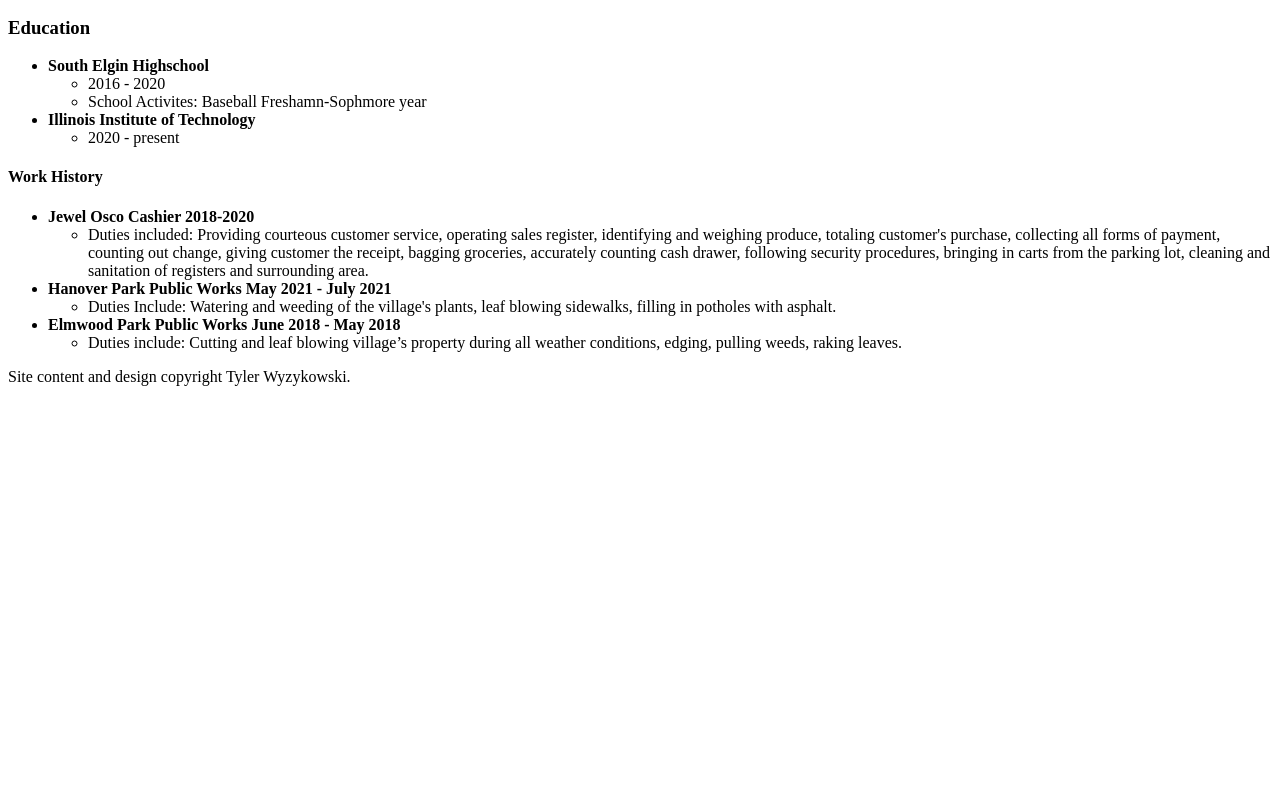
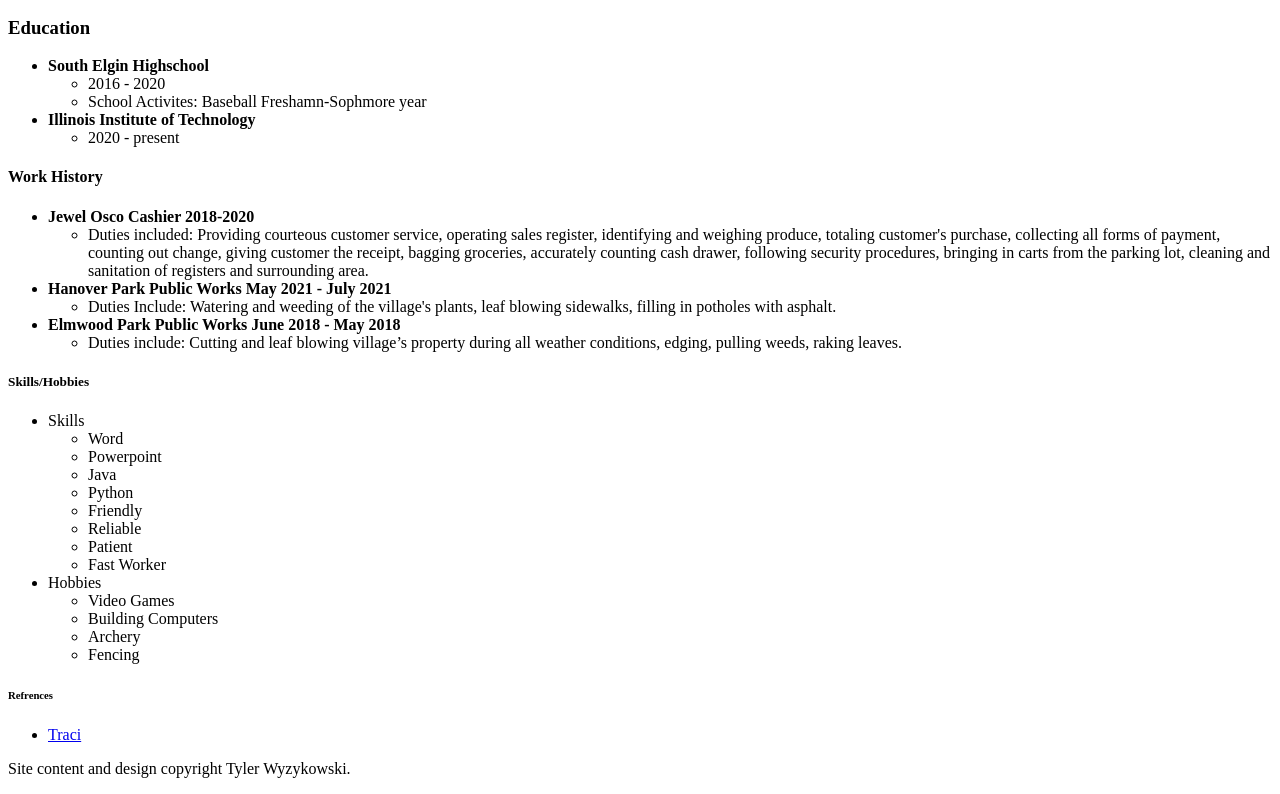
Before and after one commit to Tylwyz/Website, a plain HTML site: page resume/index.html in a window 1280 px wide. Shown: the part 183-977 px from the top of the page. Before the commit the page ends 800 px from the top, so only its background shows below. Drawn offline with Linux system fonts and the light colour scheme.

Commit message:
Add Skills/Hobbies section and references

```diff
--- a/resume/index.html
+++ b/resume/index.html
@@ -88,6 +88,45 @@
               </ul>
             </header>
 
+            <header class="p-skill">
+              <h5>Skills/Hobbies</h5>
+              <ul>
+                <li>
+                  Skills
+                  <ul>
+                    <li>Word</li>
+                    <li>Powerpoint</li>
+                    <li>Java</li>
+                    <li>Python</li>
+                    <li>Friendly</li>
+                    <li>Reliable</li>
+                    <li>Patient</li>
+                    <li>Fast Worker</li>
+                  </ul>
+                </li>
+                <li>
+                  Hobbies
+                  <ul>
+                    <li>Video Games</li>
+                    <li>Building Computers</li>
+                    <li>Archery</li>
+                    <li>Fencing</li>
+
+                </ul>
+              </li>
+              </ul>
+            </header>
+
+            <header>
+              <h6>Refrences</h6>
+              <ul>
+                <li>
+                  <a href="tel:630-540-0856"> Traci</a>
+                </li>
+              </ul>
+            </header>
+
+
 
 
       </article>
```
